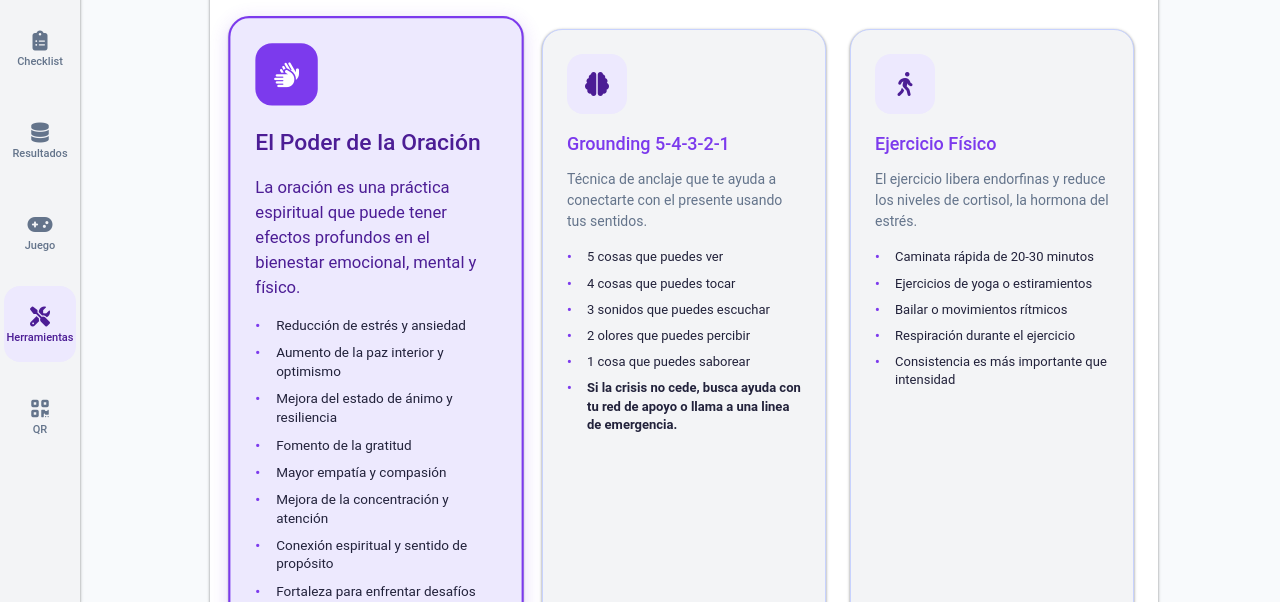
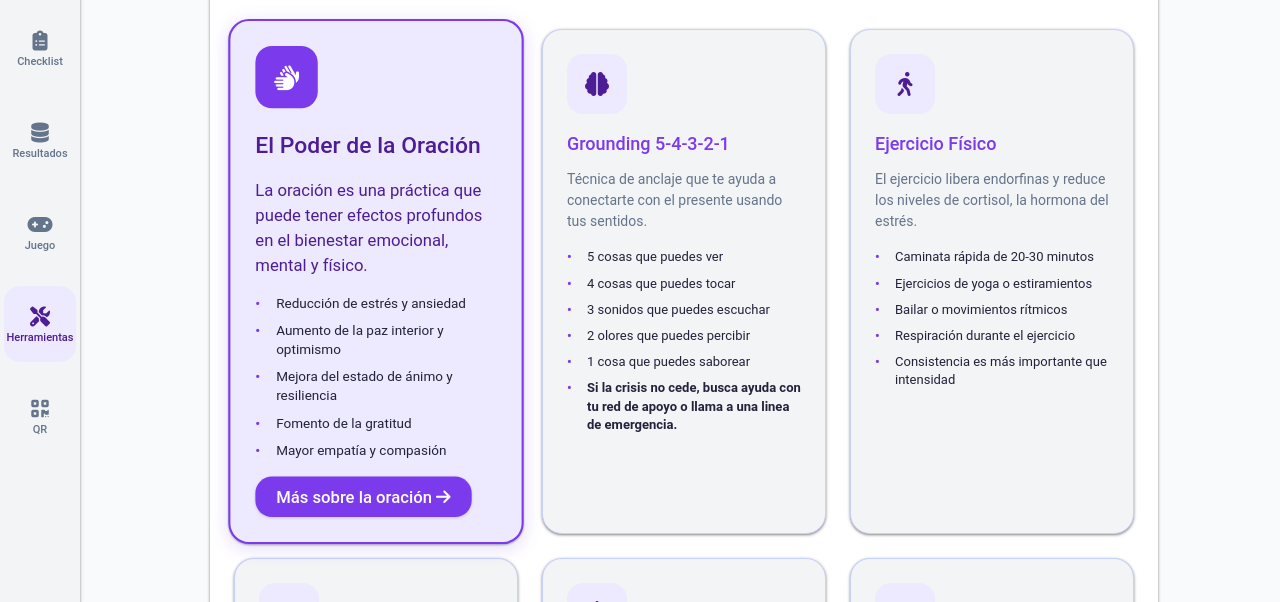
Before and after one commit to dmesam/ansiedad, a plain HTML site: page herramientas.html in a window 1280 px wide. Shown: the part 198-800 px from the top of the page. Drawn offline with Linux system fonts and the light colour scheme.

Commit message:
Refactor prayer descriptions in herramientas.html and oracion.html to remove the term "spiritual," enhancing clarity while maintaining the essence of the content.

```diff
--- a/herramientas.html
+++ b/herramientas.html
@@ -365,7 +365,7 @@
                     </div>
                     <h3 class="tool-title" style="color:var(--md-on-primary-container);font-size:22px;">El Poder de la Oración</h3>
                     <p class="tool-description" style="color:var(--md-on-primary-container);font-size:16px;">
-                        La oración es una práctica espiritual que puede tener efectos profundos en el bienestar emocional, mental y físico.
+                        La oración es una práctica que puede tener efectos profundos en el bienestar emocional, mental y físico.
                     </p>
                     <ol class="tool-steps">
                         <li>Reducción de estrés y ansiedad</li>
@@ -373,9 +373,6 @@
                         <li>Mejora del estado de ánimo y resiliencia</li>
                         <li>Fomento de la gratitud</li>
                         <li>Mayor empatía y compasión</li>
-                        <li>Mejora de la concentración y atención</li>
-                        <li>Conexión espiritual y sentido de propósito</li>
-                        <li>Fortaleza para enfrentar desafíos</li>
                     </ol>
                     <a href="oracion.html" style="display:inline-block;margin-top:16px;padding:10px 20px;background:var(--md-primary);color:var(--md-on-primary);border-radius:16px;text-decoration:none;font-weight:500;box-shadow:0px 1px 3px 0px rgba(0,0,0,0.15);transition:background 0.2s;" onmouseover="this.style.background='var(--md-primary-container)';this.style.color='var(--md-on-primary-container)'" onmouseout="this.style.background='var(--md-primary)';this.style.color='var(--md-on-primary)'">
                         Más sobre la oración <i class="fas fa-arrow-right"></i>
```
Also changed, not shown: oracion.html (+1 -1 lines).
